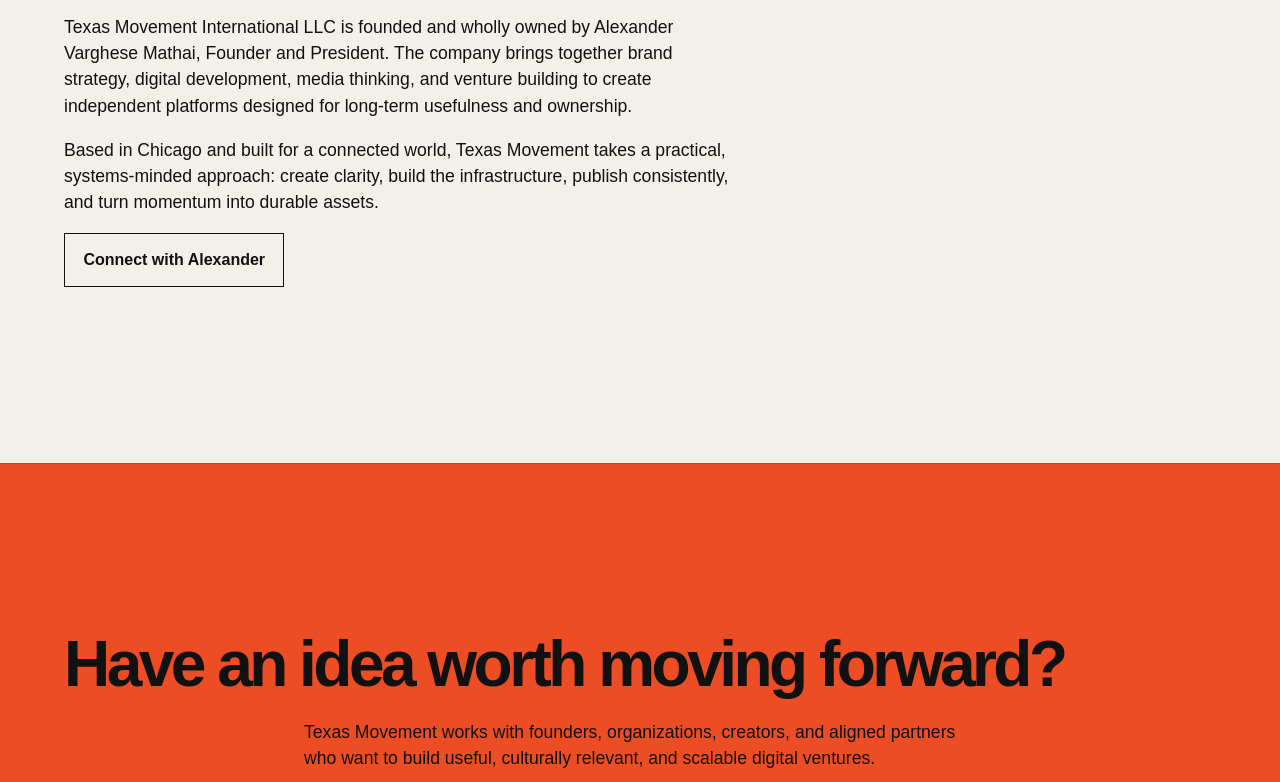
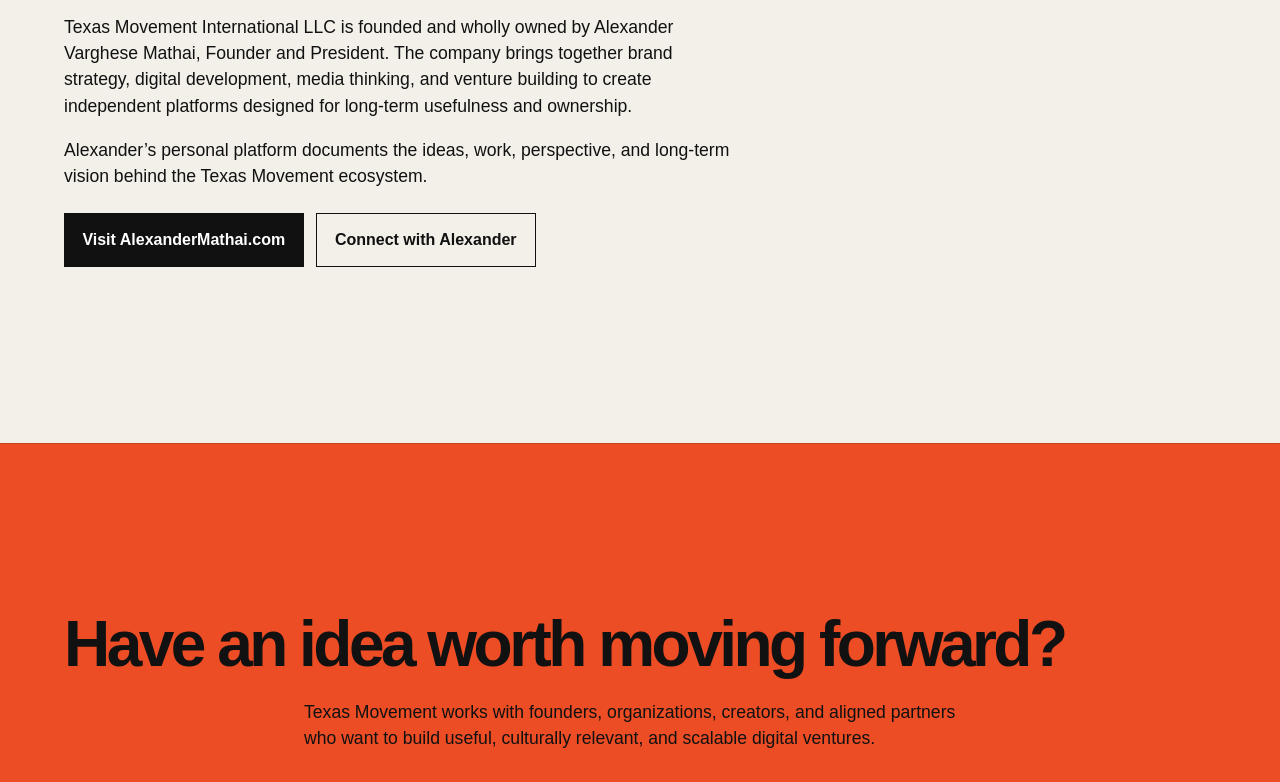
Before and after one commit to lexmathai/texasmovement, a plain HTML site: page index.html in a window 1280 px wide. Shown: the part 5340-6122 px from the top of the page. Drawn offline with Linux system fonts and the light colour scheme.

Commit message:
Update footer links and content in index.html

```diff
--- a/index.html
+++ b/index.html
@@ -306,15 +306,24 @@
           </p>
 
           <p>
-            Based in Chicago and built for a connected world, Texas Movement
-            takes a practical, systems-minded approach: create clarity, build
-            the infrastructure, publish consistently, and turn momentum into
-            durable assets.
+            Alexander’s personal platform documents the ideas, work, perspective,
+            and long-term vision behind the Texas Movement ecosystem.
           </p>
 
-          <a class="button button-secondary" href="#contact">
-            Connect with Alexander
-          </a>
+          <div class="hero-actions">
+            <a
+              class="button button-primary"
+              href="https://alexandermathai.com/"
+              target="_blank"
+              rel="noopener noreferrer"
+            >
+              Visit AlexanderMathai.com
+            </a>
+
+            <a class="button button-secondary" href="#contact">
+              Connect with Alexander
+            </a>
+          </div>
         </div>
       </section>
 
@@ -385,6 +394,15 @@
 
       <div>
         <a href="#top">Back to top</a>
+
+        <a
+          href="https://alexandermathai.com/"
+          target="_blank"
+          rel="noopener noreferrer"
+        >
+          AlexanderMathai.com
+        </a>
+
         <a href="privacy.html">Privacy</a>
         <a href="terms.html">Terms</a>
       </div>
```
